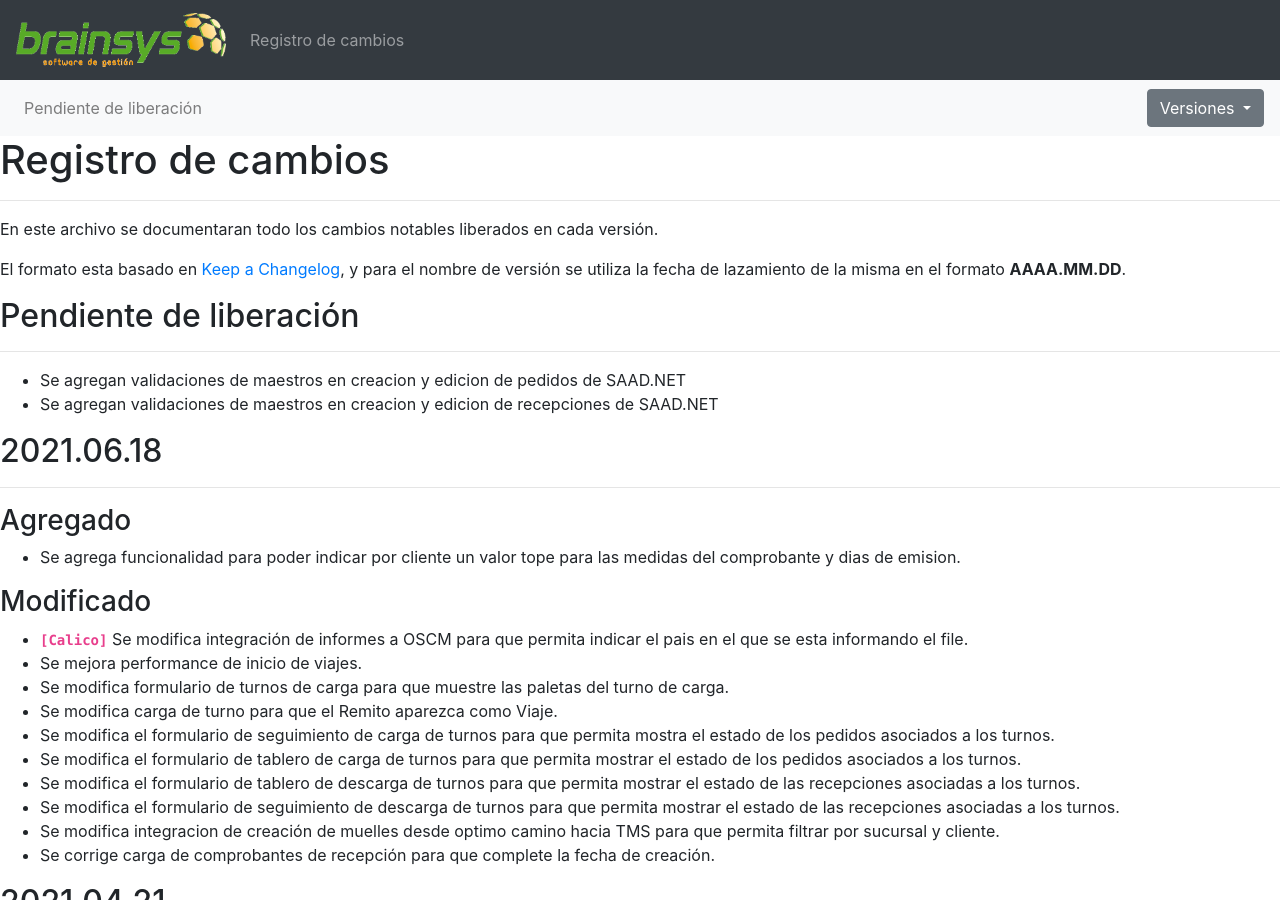
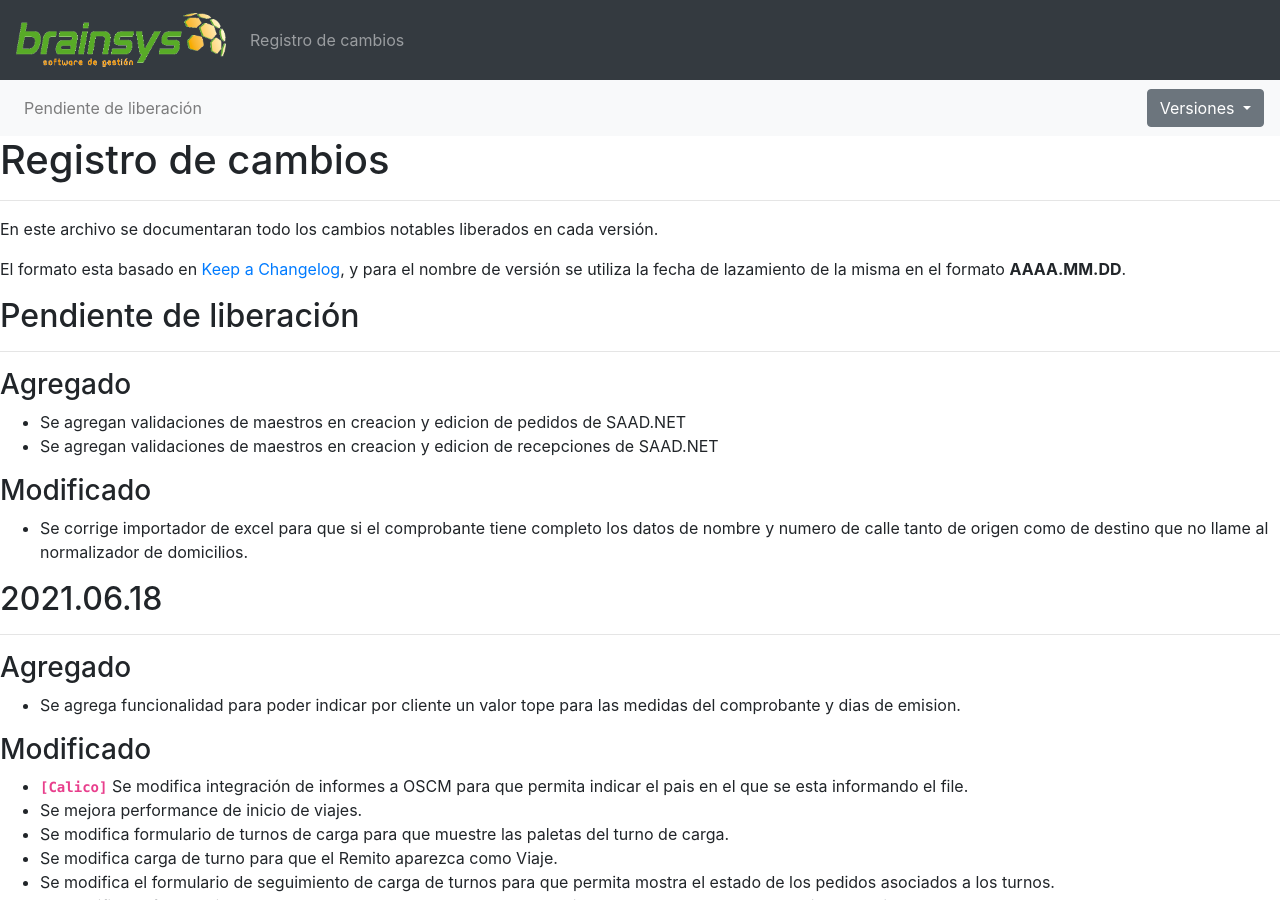
Before and after one commit to brainsys-arsaad/versionado, a Jekyll site: the page built from registro-cambios.markdown, in a window 1280 px wide and 900 px high. Built offline with Jekyll 4.4.1, drawn with Linux system fonts in a browser that asks for light colours.

Commit message:
Update registro-cambios.markdown

```diff
--- a/registro-cambios.markdown
+++ b/registro-cambios.markdown
@@ -41,8 +41,12 @@ El formato esta basado en [Keep a Changelog](https://keepachangelog.com/es-ES/1.
 
 ## Pendiente de liberación
 ---
+### Agregado
 - Se agregan validaciones de maestros en creacion y edicion de pedidos de SAAD.NET
 - Se agregan validaciones de maestros en creacion y edicion de recepciones de SAAD.NET
+
+### Modificado
+- Se corrige importador de excel para que si el comprobante tiene completo los datos de nombre y numero de calle tanto de origen como de destino que no llame al normalizador de domicilios.
 
 ## 2021.06.18
 ---
```
